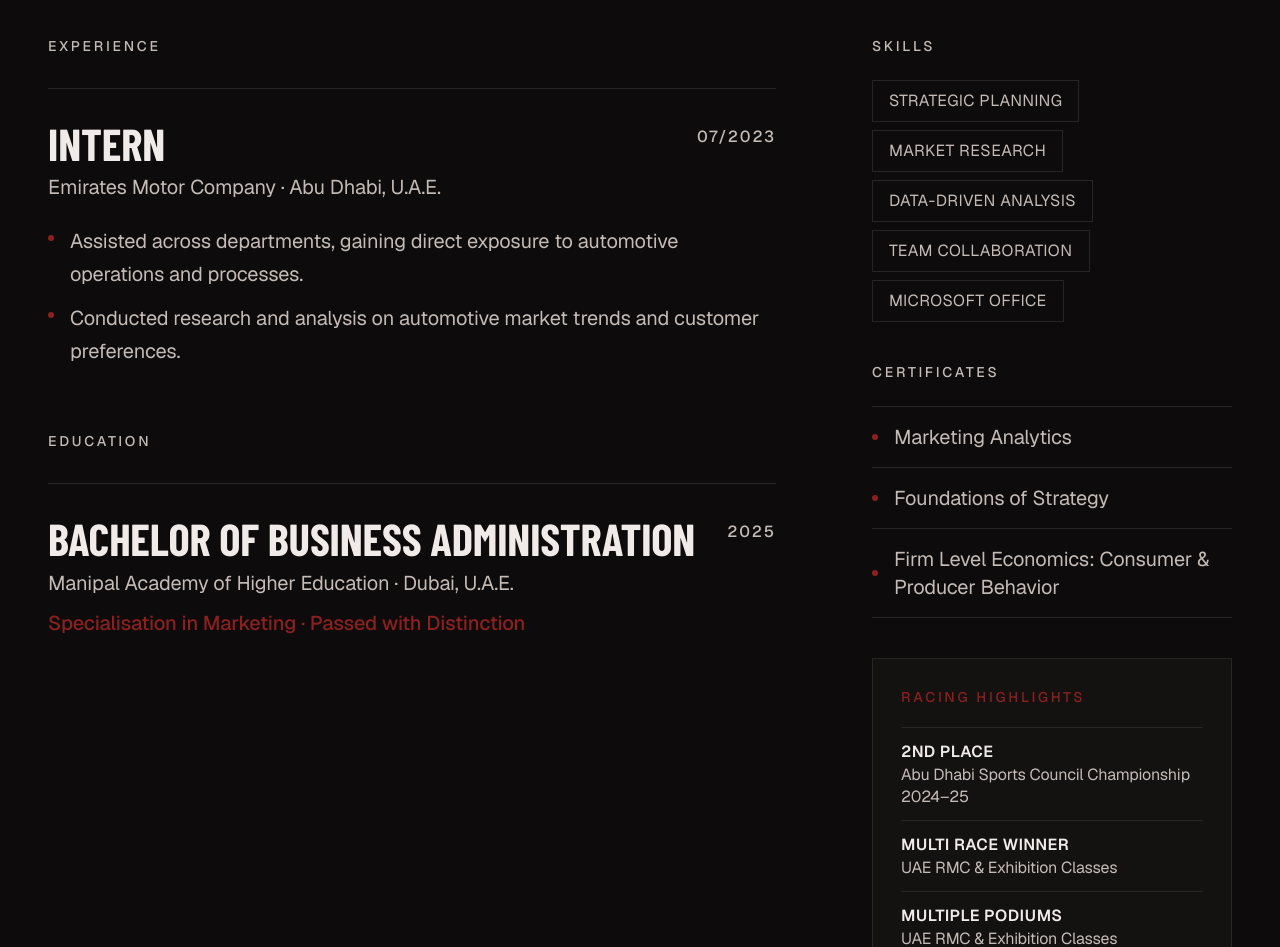
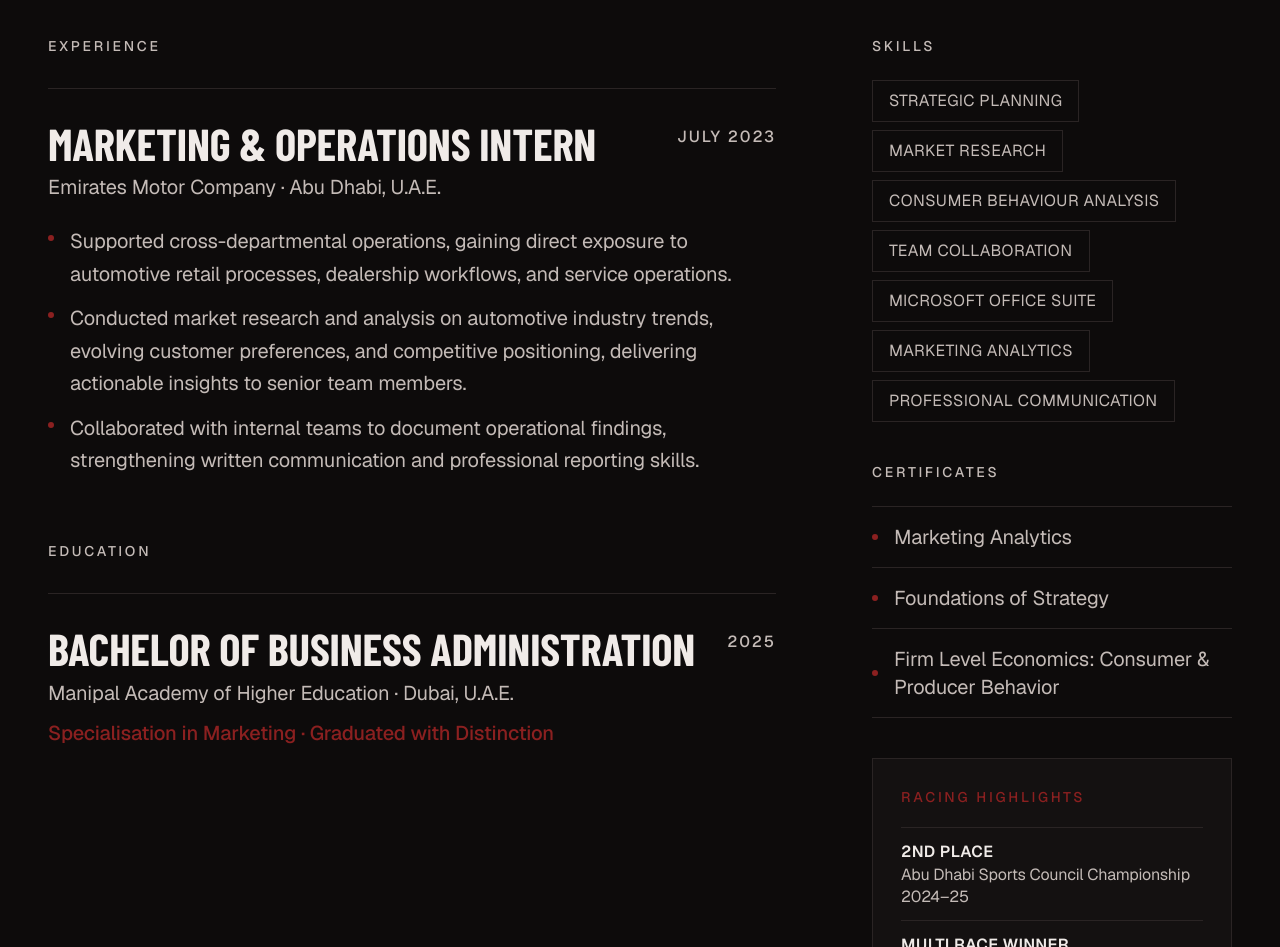
Before and after one commit to turtle564/sarvesh-portfolio, a Next.js app: page / in a window 1280 px wide. Shown: the part 8660-9607 px from the top of the page. Built offline with nearby package versions, Linux system fonts and the light colour scheme; a web font is replaced by a local one.

Commit message:
Add new CV PDF, update experience/education/skills to match

```diff
--- a/components/CV.tsx
+++ b/components/CV.tsx
@@ -8,13 +8,14 @@ const D = "var(--font-display)";
 
 const experience = [
   {
-    role: "Intern",
+    role: "Marketing & Operations Intern",
     org: "Emirates Motor Company",
     location: "Abu Dhabi, U.A.E.",
-    period: "07/2023",
+    period: "July 2023",
     points: [
-      "Assisted across departments, gaining direct exposure to automotive operations and processes.",
-      "Conducted research and analysis on automotive market trends and customer preferences.",
+      "Supported cross-departmental operations, gaining direct exposure to automotive retail processes, dealership workflows, and service operations.",
+      "Conducted market research and analysis on automotive industry trends, evolving customer preferences, and competitive positioning, delivering actionable insights to senior team members.",
+      "Collaborated with internal teams to document operational findings, strengthening written communication and professional reporting skills.",
     ],
   },
 ];
@@ -25,7 +26,7 @@ const education = [
     school: "Manipal Academy of Higher Education",
     location: "Dubai, U.A.E.",
     period: "2025",
-    detail: "Specialisation in Marketing · Passed with Distinction",
+    detail: "Specialisation in Marketing · Graduated with Distinction",
   },
 ];
 
@@ -38,9 +39,11 @@ const certs = [
 const skills = [
   "Strategic Planning",
   "Market Research",
-  "Data-Driven Analysis",
+  "Consumer Behaviour Analysis",
   "Team Collaboration",
-  "Microsoft Office",
+  "Microsoft Office Suite",
+  "Marketing Analytics",
+  "Professional Communication",
 ];
 
 const openTo = [
```
Also changed, not shown: 1 other file (tests, documents, lock files or other folders).
